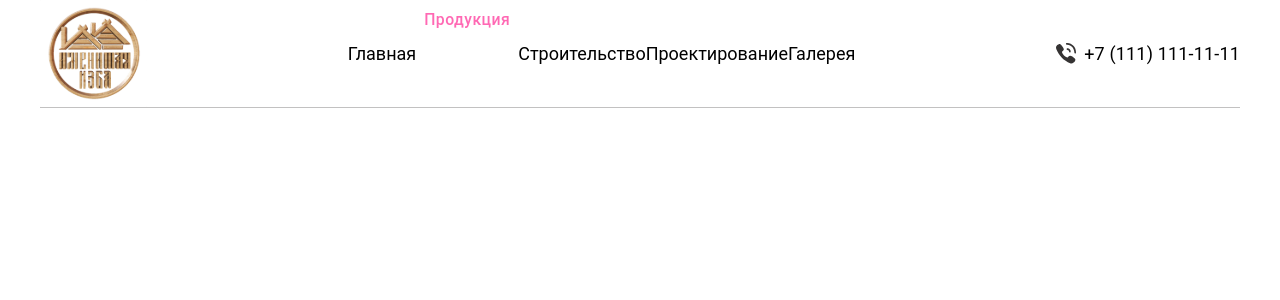
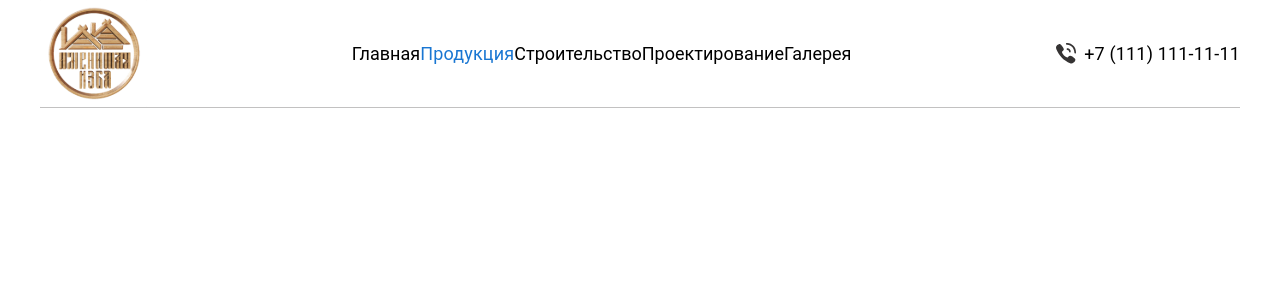
Before and after one commit to DiRover/Wooden_houses, a Next.js app: page / in a window 1280 px wide. Shown: the top 300 px of the page. Built offline with nearby package versions, Linux system fonts and the light colour scheme.

Commit message:
header v1.0

```diff
--- a/components/Header/CustomMenu.tsx
+++ b/components/Header/CustomMenu.tsx
@@ -1,14 +1,29 @@
 import Button from '@mui/material/Button';
 import Menu from '@mui/material/Menu';
 import MenuItem from '@mui/material/MenuItem';
-import { FC, memo, MouseEvent, useState } from 'react';
+import Typography from '@mui/material/Typography';
+import {FC, memo, MouseEvent, useState} from 'react';
 
 interface Props {
     text: string;
 }
 
+const buttonStyleProps = {
+    zIndex: 1,
+    display: 'inline-block',
+    height: 'auto',
+    alignSelf: 'center',
+    padding: 0,
+    textTransform: 'none',
+    // color: 'hotpink',
+    // '&:hover': {
+    //     backgroundColor: 'white',
+    // },
+};
+
 const CustomMenu: FC<Props> = memo(({text}) => {
     const [anchorEl, setAnchorEl] = useState<null | HTMLButtonElement>(null);
+
     const [open, setOpen] = useState<boolean>(false);
 
     const handleOpenMenu = (e: MouseEvent<HTMLButtonElement>) => {
@@ -22,20 +37,9 @@ const CustomMenu: FC<Props> = memo(({text}) => {
     };
 
     return (
-    <div>
-      <Button
-        onMouseEnter={handleOpenMenu}
-        sx={{
-          zIndex: 1,
-          textTransform: 'none',
-          color: "hotpink",
-          "&:hover": {
-            backgroundColor: "white"
-          }
-        }}
-        disableRipple
-      >
-        <div>{text}</div>
+        <>
+            <Button onMouseEnter={handleOpenMenu} size="small" sx={buttonStyleProps} disableRipple>
+                <Typography>{text}</Typography>
             </Button>
             <Menu
                 anchorEl={anchorEl}
@@ -43,44 +47,44 @@ const CustomMenu: FC<Props> = memo(({text}) => {
                 onClick={handleCloseMenu}
                 MenuListProps={{
                     onMouseLeave: handleCloseMenu,
-          sx: { padding: 0, color: "yellow" },
-          autoFocus: true
+                    sx: {padding: 0, color: 'yellow'},
+                    autoFocus: true,
                 }}
-        sx={{ padding: 0 }}
+                sx={{padding: 0}}
             >
                 <MenuItem
                     autoFocus={true}
                     sx={{
-            "&:hover": {
-              color: "red",
-              backgroundColor: "pink"
-            }
+                        '&:hover': {
+                            color: 'red',
+                            backgroundColor: 'pink',
+                        },
                     }}
                 >
                     Profile
                 </MenuItem>
                 <MenuItem
                     sx={{
-            "&:hover": {
-              color: "red",
-              backgroundColor: "blue"
-            }
+                        '&:hover': {
+                            color: 'red',
+                            backgroundColor: 'blue',
+                        },
                     }}
                 >
                     My account
                 </MenuItem>
                 <MenuItem
                     sx={{
-            "&:hover": {
-              color: "red",
-              backgroundColor: "green"
-            }
+                        '&:hover': {
+                            color: 'red',
+                            backgroundColor: 'green',
+                        },
                     }}
                 >
                     Logout
                 </MenuItem>
             </Menu>
-    </div>
+        </>
     );
 });
 
```
Also changed, not shown: 1 other file (tests, documents, lock files or other folders). Lines whose indentation alone changed are shown as unchanged.
